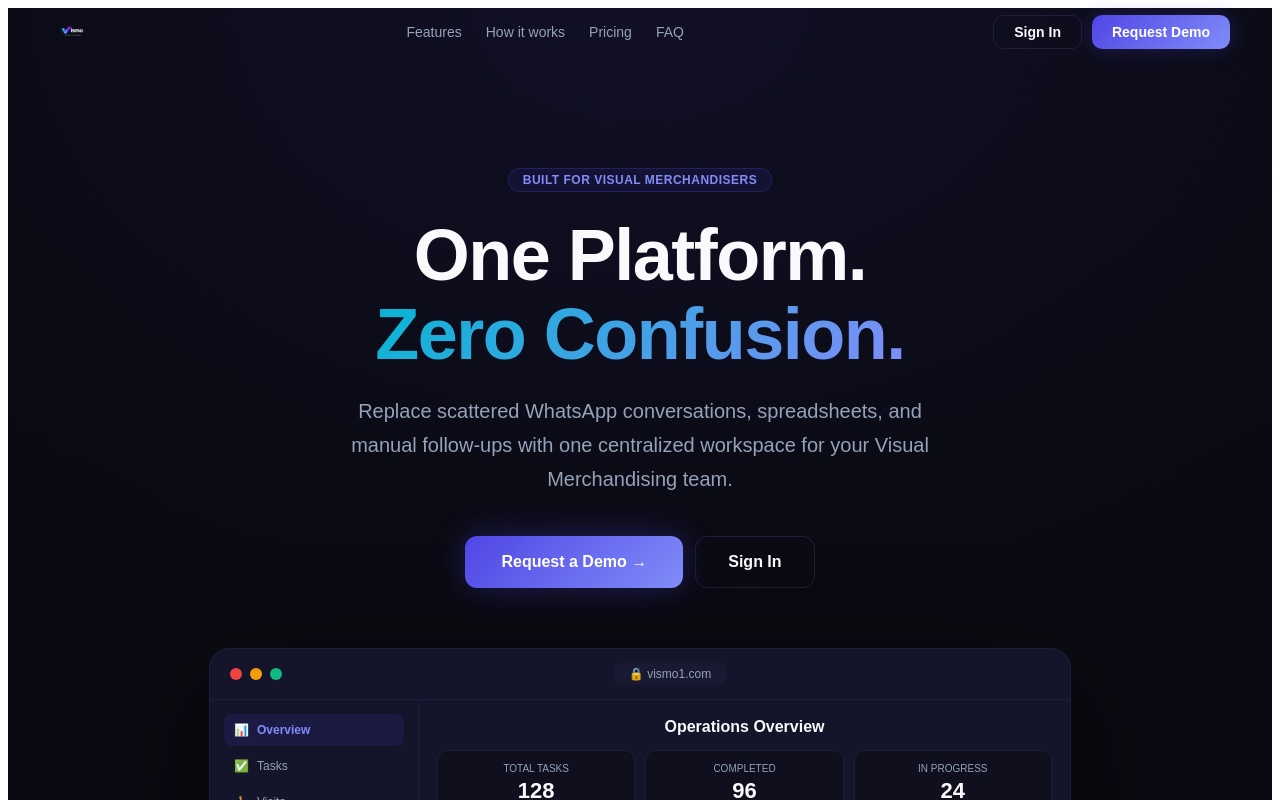
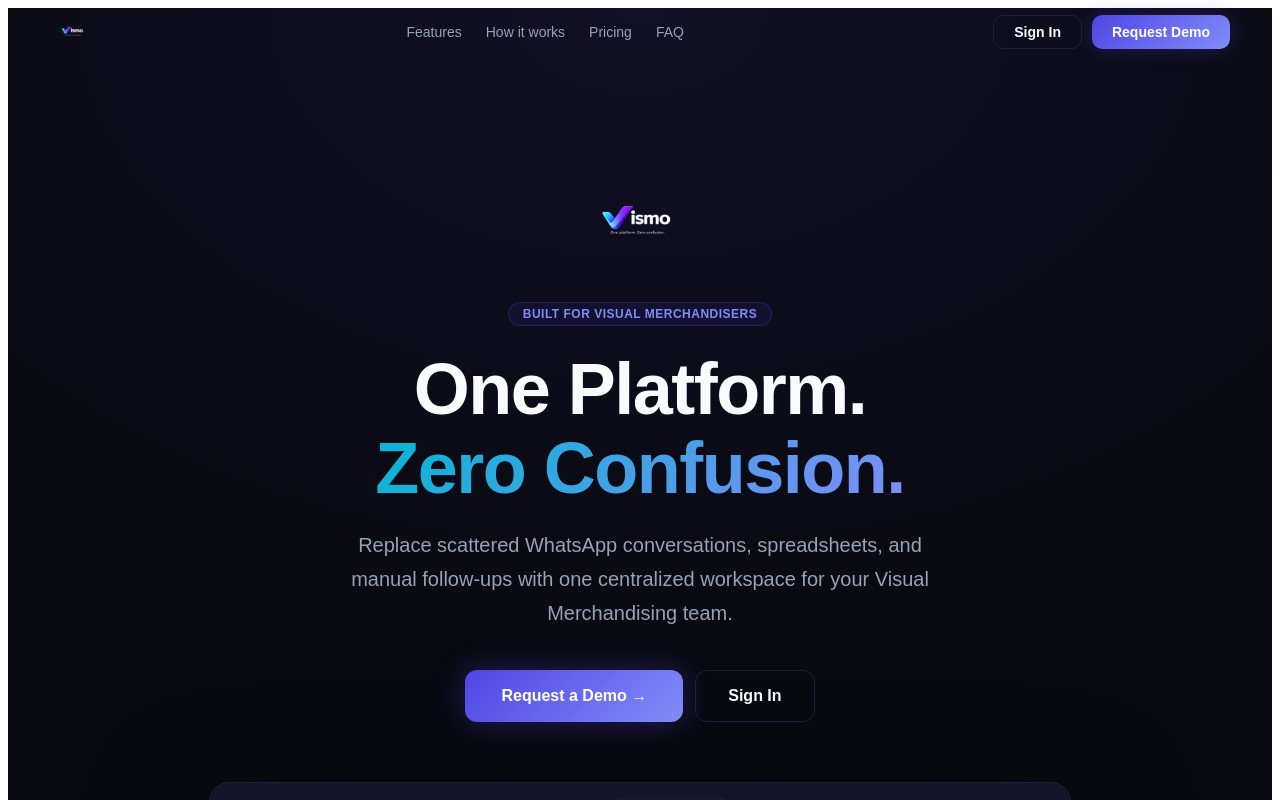
Before and after one commit to iabdu8/vm-studio, a React (Vite) app: page / in a window 1280 px wide. Shown: the top 800 px of the page. Built offline with nearby package versions, Linux system fonts and the light colour scheme.

Commit message:
fix & update logo

```diff
--- a/src/components/shared/LandingPage.jsx.jsx
+++ b/src/components/shared/LandingPage.jsx.jsx
@@ -293,6 +293,9 @@
       <div style={{ paddingTop:"clamp(100px,15vw,160px)", paddingBottom:"clamp(40px,8vw,80px)", textAlign:"center",
         background:`radial-gradient(ellipse 900px 600px at 50% 0%, ${C.indigo}18, transparent)` }}>
         <div style={{ maxWidth:860, margin:"0 auto", padding:"0 24px" }}>
+          <img src="/logo-dark.png" alt="Vismo" style={{ height:"clamp(64px,9vw,110px)", objectFit:"contain",
+            display:"block", margin:"0 auto 24px" }}
+            onError={e => { e.target.style.display="none"; }}/>
           <Tag>Built for Visual Merchandisers</Tag>
           <h1 style={{ fontSize:"clamp(40px,6vw,72px)", fontWeight:800, lineHeight:1.1,
             margin:"24px 0 20px", letterSpacing:-1.5 }}>
```
Also changed, not shown: 3 other files (tests, documents, lock files or other folders).
